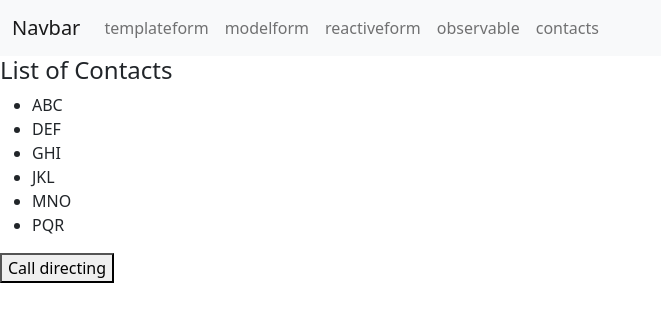
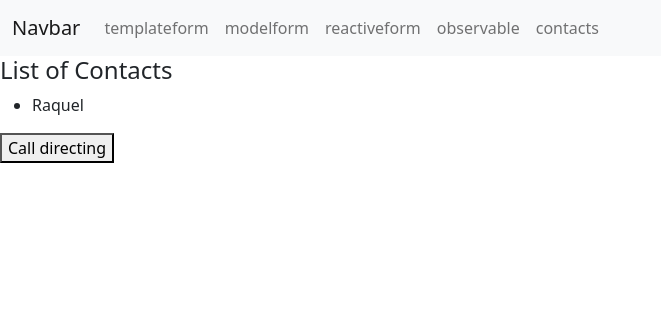
Before and after one commit to RaquelYang/Angular_form, an Angular app: page /contacts in a window 1280 px wide. Shown: the top 322 px of the page, without its empty margins (0-661 px from the left). Built offline with nearby package versions, Linux system fonts and the light colour scheme; data requests are answered from the project's data file.

Commit message:
[ Update ] HttpClient get()
Use json-server to get data

```diff
--- a/src/app/app.module.ts
+++ b/src/app/app.module.ts
@@ -10,6 +10,7 @@ import { ReactiveformComponent } from './reactiveform/reactiveform.component';
 import { ObservableComponent } from './observable/observable.component';
 import { ContactsComponent } from './contacts/contacts.component';
 
+import { HttpClientModule } from '@angular/common/http'
 @NgModule({
   declarations: [
     AppComponent,
@@ -23,7 +24,8 @@ import { ContactsComponent } from './contacts/contacts.component';
     FormsModule,
     BrowserModule,
     AppRoutingModule,
-    ReactiveFormsModule
+    ReactiveFormsModule,
+    HttpClientModule
   ],
   providers: [],
   bootstrap: [AppComponent]
--- a/src/app/contacts.service.ts
+++ b/src/app/contacts.service.ts
@@ -1,22 +1,15 @@
 import { Injectable } from '@angular/core';
+import { HttpClient } from '@angular/common/http';
 
 @Injectable({
   providedIn: 'root'
 })
 export class ContactsService {
 
-  constructor() { }
+  constructor(private httpClient: HttpClient) { }
 
   getContacts() {
-    const contactList = [
-      { contactId: 1, contactName: 'ABC'},
-      { contactId: 2, contactName: 'DEF'},
-      { contactId: 3, contactName: 'GHI'},
-      { contactId: 4, contactName: 'JKL'},
-      { contactId: 5, contactName: 'MNO'},
-      { contactId: 6, contactName: 'PQR'},
-    ]
-    return contactList;
+    return this.httpClient.get('http://localhost:3000/contacts');
   }
 
   callingFromTemplate() {
--- a/src/app/contacts/contacts.component.html
+++ b/src/app/contacts/contacts.component.html
@@ -2,7 +2,7 @@
 
 <ul>
   <li *ngFor="let contact of contactList">
-    {{ contact.contactName }}
+    {{ contact.firstName }}
   </li>
 </ul>
 
--- a/src/app/contacts/contacts.component.ts
+++ b/src/app/contacts/contacts.component.ts
@@ -10,10 +10,13 @@ export class ContactsComponent implements OnInit {
   // 如果要在 Template 直接呼叫 service 的話需要改成 public (原本為 private)
   constructor(public contactsService: ContactsService) { }
 
-  contactList: any[] = []
+  contactList: any;
 
   ngOnInit(): void {
-    this.contactList = this.contactsService.getContacts()
+    // this.contactList = this.contactsService.getContacts()
+    this.contactsService.getContacts().subscribe( data => {
+      this.contactList = data;
+    });
   }
 
 }
--- a/src/assets/db.json
+++ b/src/assets/db.json
@@ -1,4 +1,11 @@
 {
+  "contacts": [
+    {
+      "id": 1,
+      "firstName": "Raquel",
+      "lastName": "Yang"
+    }
+  ],
   "posts": [
     { "id": 1, "title": "json-server", "author": "typicode" }
   ],
```
